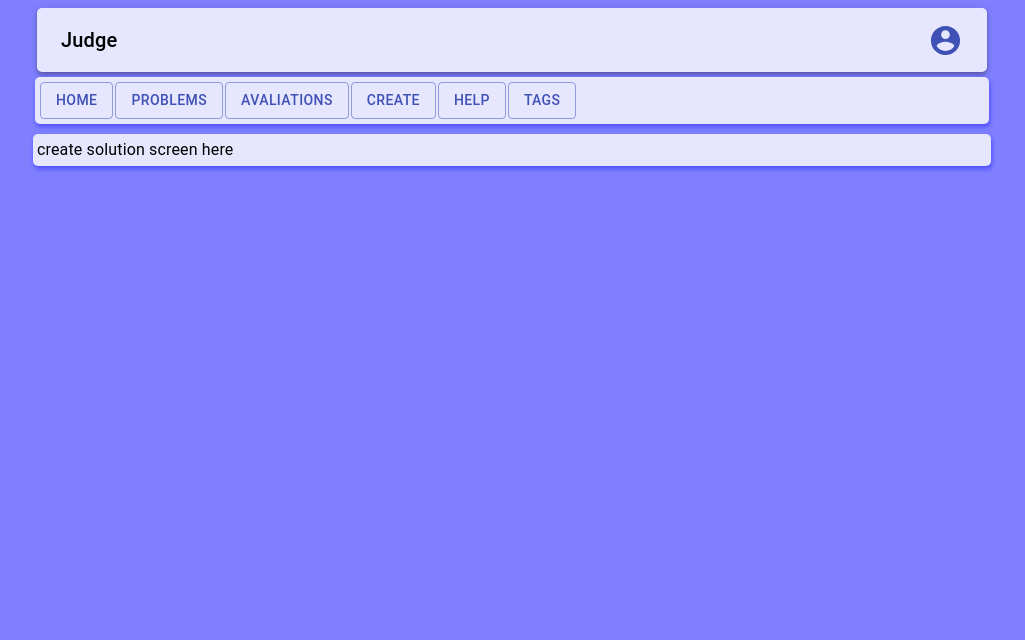
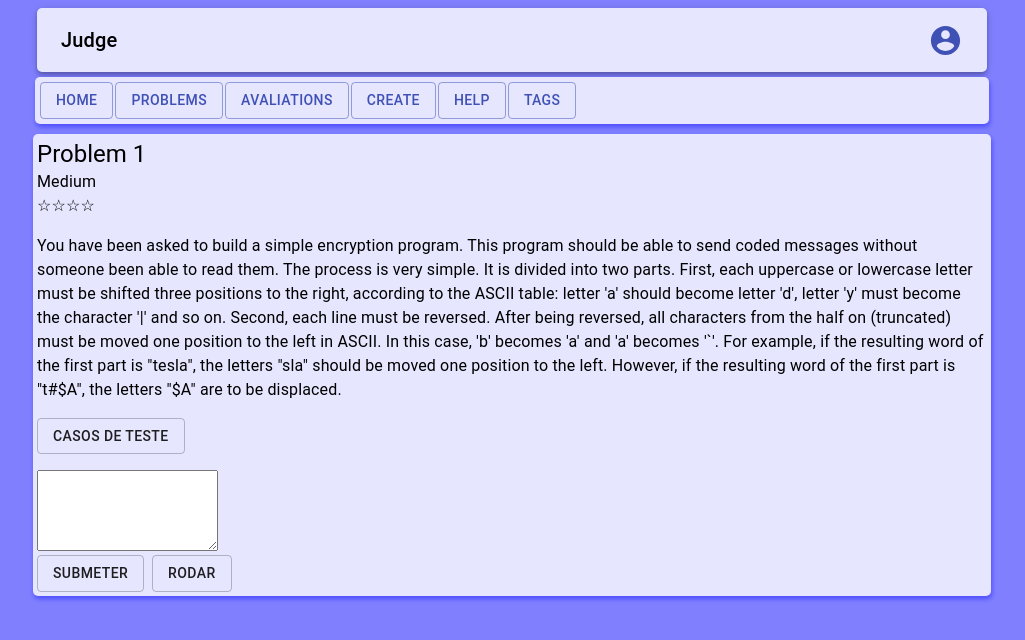
Before and after one commit to ashouy/jjudge, a React (Create React App) app in the folder jjudge-app/: page /createSolution in a window 1280 px wide. Shown: the top 640 px of the page, without its empty margins (128-1153 px from the left). Built offline with nearby package versions, Linux system fonts and the light colour scheme.

Commit message:
#97 finished create solution screen without styles

```diff
--- /dev/null
+++ b/jjudge-app/src/components/mainContent/createSolution/CreateSolutionHeader.js
@@ -0,0 +1,71 @@
+import { Button, Grid, makeStyles, Typography } from '@material-ui/core'
+import React, { useState } from 'react'
+import TestCasesExemple from './TestCasesExemple'
+
+const useStyles = makeStyles((theme) => ({
+    root: {
+
+    },
+    testCasesContainer:{
+        maxHeight: '400px',
+        overflow: 'auto'
+    }
+}))
+
+const CreateSolutionHeader = props => {
+    const classes = useStyles()
+
+    const [viewInfo, setViewInfo] = useState(true)
+
+    const changeViewInfo = event => {
+        setViewInfo(!viewInfo)
+
+    }
+    return (
+        <Grid
+            container
+            spacing={2}
+            direction='column'
+        >
+            <Grid item >
+                <Typography variant="h5" component="h2">
+                    Problem 1
+                </Typography>
+                <Typography>
+                    Medium
+                </Typography>
+                <Typography>
+                    ☆☆☆☆
+                </Typography>
+            </Grid>
+            <Grid item className={classes.testCasesContainer}>
+                {viewInfo
+
+                ?<Typography>
+                    You have been asked to build a simple encryption program. This program should be able to send coded messages without someone been able to read them. The process is very simple. It is divided into two parts.
+                    First, each uppercase or lowercase letter must be shifted three positions to the right, according to the ASCII table: letter 'a' should become letter 'd', letter 'y' must become the character '|' and so on. Second, each line must be reversed. After being reversed, all characters from the half on (truncated) must be moved one position to the left in ASCII. In this case, 'b' becomes 'a' and 'a' becomes '`'.
+                    For example, if the resulting word of the first part is "tesla", the letters "sla" should be moved one position to the left. However, if the resulting word of the first part is "t#$A", the letters "$A" are to be displaced.
+                </Typography>
+                :<TestCasesExemple />
+
+                }
+            </Grid>
+
+            <Grid item>
+                <Button
+                    variant='outlined'
+                    onClick={changeViewInfo}
+                >
+                    {
+                    viewInfo
+                    ? 'Casos de Teste'
+                    : 'Enunciado'
+                    }
+                </Button>
+            </Grid>
+        </Grid>
+    )
+
+}
+
+export default CreateSolutionHeader
--- /dev/null
+++ b/jjudge-app/src/components/mainContent/createSolution/CreateSolutionPlainText.js
@@ -0,0 +1,37 @@
+import { Button, Grid, makeStyles, TextareaAutosize, Typography } from '@material-ui/core'
+import React from 'react'
+
+const useStyles = makeStyles((theme) => ({
+    root: {
+
+    }
+}))
+
+const CreateSolutionPlainText = props => {
+    const classes = useStyles
+
+    return (
+        <Grid container direction='column'>
+            <Grid item>
+                <TextareaAutosize
+                    rowsMin={5}
+
+                >
+
+                </TextareaAutosize>
+            </Grid>
+            <Grid item>
+                <Grid container direction='row' spacing={1}>
+                    <Grid item>
+                        <Button variant='outlined'>Submeter</Button>
+                    </Grid>
+                    <Grid item>
+                        <Button variant='outlined'>Rodar</Button>
+                    </Grid>
+                </Grid>
+            </Grid>
+        </Grid>
+    )
+}
+
+export default CreateSolutionPlainText
--- a/jjudge-app/src/components/mainContent/createSolution/CreateSolutionScreen.js
+++ b/jjudge-app/src/components/mainContent/createSolution/CreateSolutionScreen.js
@@ -1,15 +1,29 @@
-import { makeStyles, Typography } from '@material-ui/core'
+import { Grid, makeStyles, Typography } from '@material-ui/core'
 import React from 'react'
+import CreateSolutionHeader from './CreateSolutionHeader'
+import CreateSolutionPlainText from './CreateSolutionPlainText'
 
-const useStyles = makeStyles((theme) =>({
+const useStyles = makeStyles((theme) => ({
 
 }))
-const CreateSolutionScreen = props =>{
+const CreateSolutionScreen = props => {
     const classes = useStyles()
-    return(
-        <div>
-            <Typography> create solution screen here</Typography>
-        </div>
+    return (
+        <Grid
+            container
+            spacing={2}
+            direction='column'
+            justify='flex-start'
+            alignItems='stretch'
+            >
+                <Grid item>
+                    <CreateSolutionHeader/>
+                </Grid>
+                <Grid item>
+                    <CreateSolutionPlainText />
+                </Grid>
+
+        </Grid>
     )
 }
 
--- /dev/null
+++ b/jjudge-app/src/components/mainContent/createSolution/TestCasesExemple.js
@@ -0,0 +1,89 @@
+import { Divider, Grid, makeStyles, TextField, Typography } from '@material-ui/core'
+import React from 'react'
+
+const useStyles = makeStyles((theme) => ({
+    root: {
+
+    },
+    testCases:{
+        border: '1px solid black',
+
+    }
+}))
+
+function create(name, stdin, expectedStdoutput,) {
+    return {name, stdin, expectedStdoutput}
+}
+const testCases = [
+    create('divAB', 'stdin exemple', 'stdout exemple'),
+    create('divAB', 'stdin exemple', 'stdout exemple'),
+    create('divAB', 'stdin exemple', 'stdout exemple'),
+    create('divAB', 'stdin exemple', 'stdout exemple'),
+    create('divAB', 'stdin exemple', 'stdout exemple'),
+]
+
+const TestCasesExemple = props => {
+
+    const classes = useStyles()
+
+    return (
+        <Grid
+            container
+            direction='column'
+            spacing={1}
+            justify='flex-start'
+            alignItems='stretch'
+            className={classes.root}
+        >
+            {
+                testCases.map((test, index) => (
+                    <Grid key={index} item >
+                        <Grid
+                            container
+                            direction='column'
+                            spacing={1}
+                            justify='flex-start'
+                            alignItems='stretch'
+                            className={classes.testCases}
+
+                        >
+                            <Grid item >
+                                <Typography>Name</Typography>
+                                <Divider />
+                                <TextField
+                                    fullWidth
+                                    variant='outlined'
+                                    disabled
+                                    defaultValue={test.name}
+                                />
+                            </Grid>
+                            <Grid item>
+                                <Typography>Stdin</Typography>
+                                <Divider />
+                                <TextField
+                                    fullWidth
+                                    variant='outlined'
+                                    disabled
+                                    defaultValue={test.stdin}
+                                />
+                            </Grid>
+                            <Grid item>
+                                <Typography>Expected Output</Typography>
+                                <Divider />
+                                <TextField
+                                    fullWidth
+                                    variant='outlined'
+                                    disabled
+                                    defaultValue={test.expectedStdoutput}
+                                />
+                            </Grid>
+                        </Grid>
+                    </Grid>
+                ))
+            }
+        </Grid>
+    )
+
+}
+
+export default TestCasesExemple
--- a/jjudge-app/src/components/mainContent/showProblems/Filter.js
+++ b/jjudge-app/src/components/mainContent/showProblems/Filter.js
@@ -1,5 +1,4 @@
 import { FormControl, Grid, InputLabel, List, ListItem, ListItemText, makeStyles, Menu, MenuItem, Select, TextField } from '@material-ui/core'
-import { TagFacesSharp } from '@material-ui/icons';
 import React, { useState } from 'react'
 
 const useStyles = makeStyles((theme) => ({
@@ -47,12 +46,6 @@ const Filter = props => {
     const [level, setLevel] = useState('')
     const [tag, setTag] = useState('')
 
-
-    const [anchorElTag, setAnchorElTag] = useState(null);
-    const [anchorElLevel, setAnchorElLevel] = useState(null);
-    const [selectedIndexTag, setSelectedIndexTag] = useState(1);
-    const [selectedIndexLevel, setSelectedIndexLevel] = useState(1);
-
     const changeLevelHandler = event => {
         setLevel(event.target.value)
     }
@@ -60,30 +53,6 @@ const Filter = props => {
         setTag(event.target.value)
     }
 
-    const handleClickListItemTag = (event) => {
-        setAnchorElTag(event.currentTarget);
-    };
-
-    const handleMenuItemClickTag = (event, index) => {
-        setSelectedIndexTag(index);
-        setAnchorElTag(null);
-    };
-    const handleCloseTag = () => {
-        setAnchorElTag(null);
-    };
-
-
-    const handleClickListItemLevel = (event) => {
-        setAnchorElLevel(event.currentTarget);
-    };
-
-    const handleMenuItemClickLevel = (event, index) => {
-        setSelectedIndexLevel(index);
-        setAnchorElLevel(null);
-    };
-    const handleCloseLevel = () => {
-        setAnchorElLevel(null);
-    };
     return (
         <Grid container
             className={classes.root}
```
